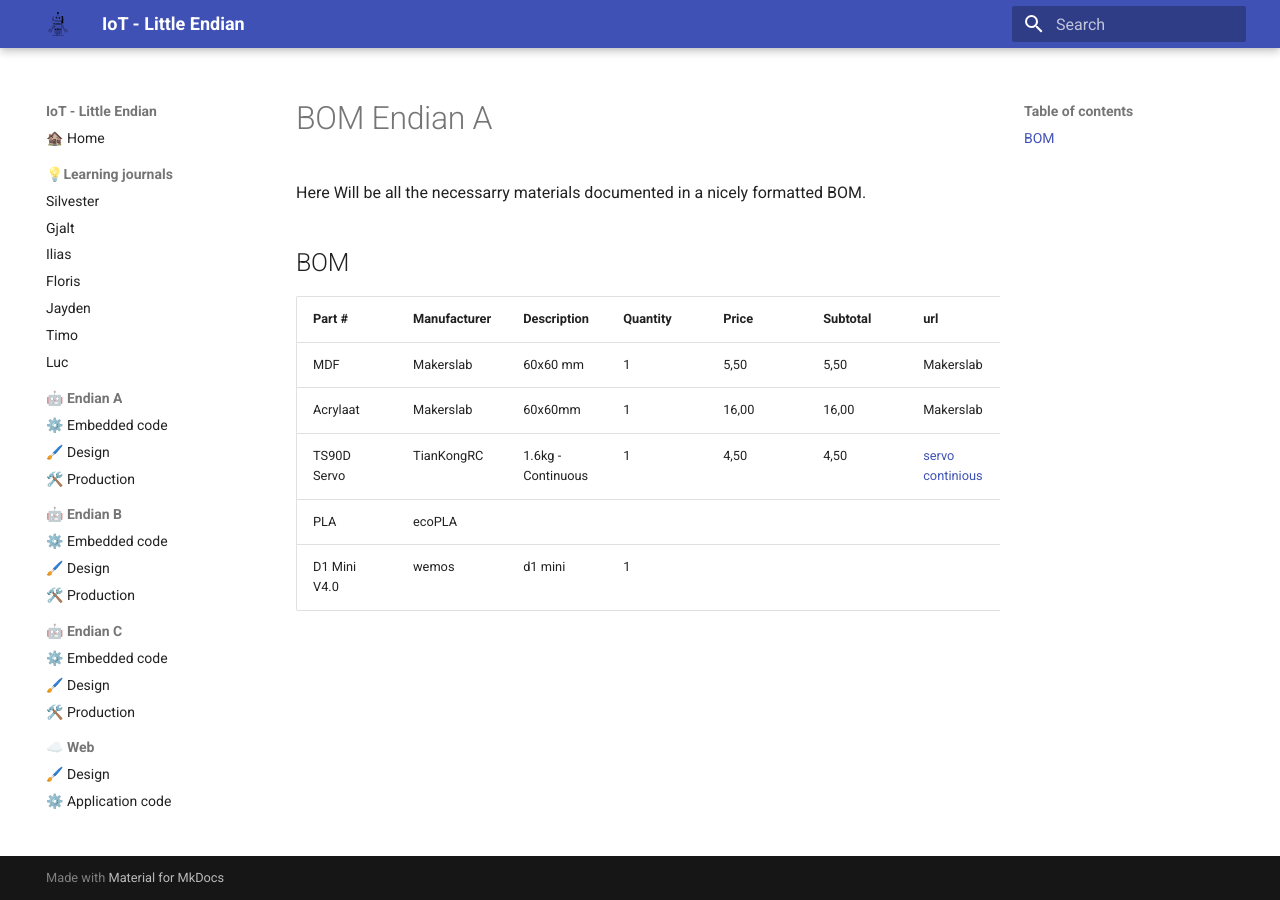
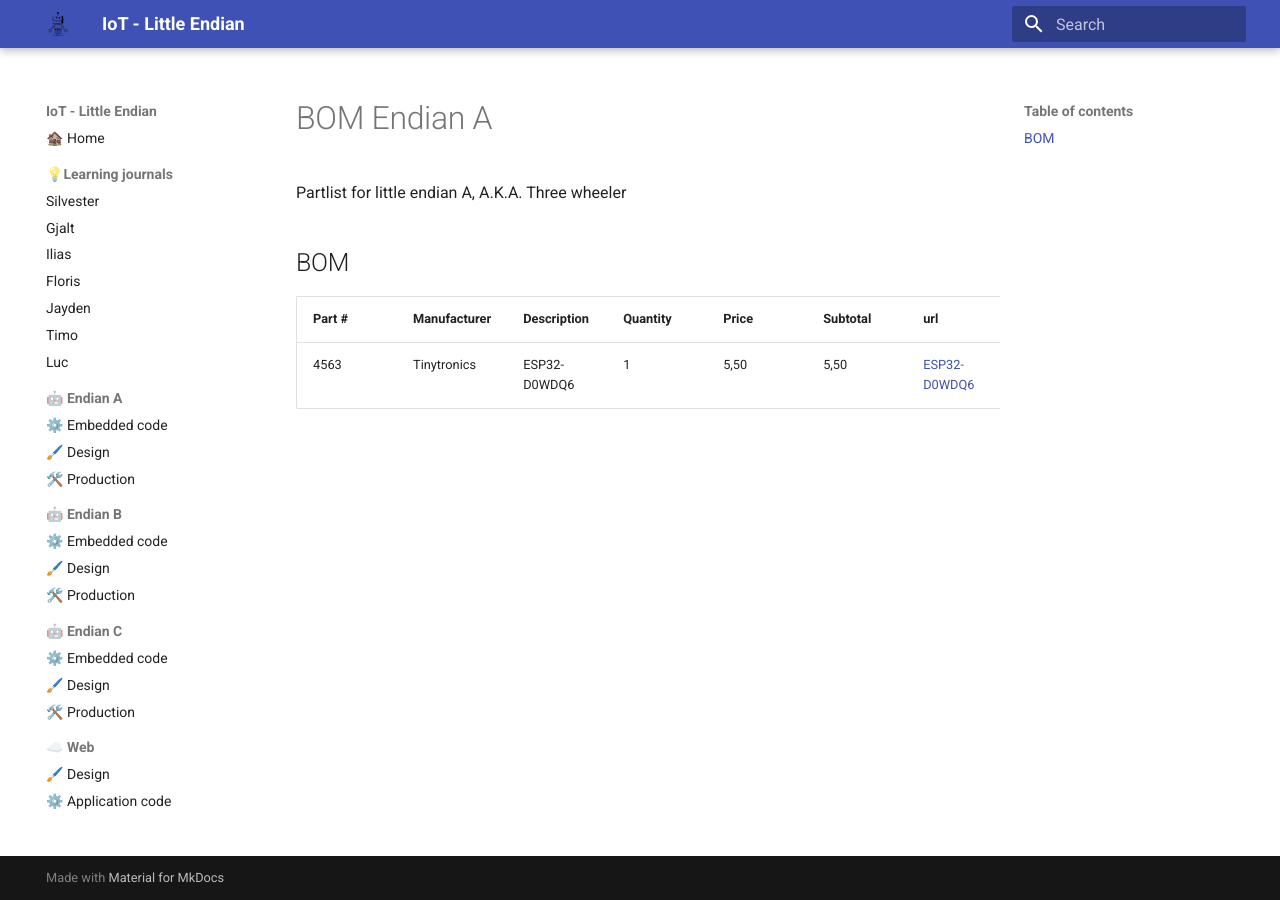
Before and after one commit to VioletHarmon2002/MyFirstRobot, an MkDocs documentation site: the page built from docs/BOM/EndianA.md, in a window 1280 px wide. Built offline with MkDocs 1.6.1 and Material for MkDocs 9.7.7, drawn with Linux system fonts in a browser that asks for light colours.

```diff
--- a/docs/BOM/EndianA.md
+++ b/docs/BOM/EndianA.md
@@ -1,13 +1,9 @@
 # BOM Endian A
 
-Here Will be all the necessarry materials documented in a nicely formatted BOM.
+Partlist for little endian A, A.K.A. Three wheeler
 
 ## BOM
 
 |Part #|Manufacturer|Description|Quantity|Price|Subtotal|url|
 |---|---|---|---|---|---|---|
-|MDF|Makerslab|60x60 mm|1|5,50|5,50|Makerslab|
-|Acrylaat|Makerslab|60x60mm|1|16,00|16,00|Makerslab|
-|TS90D Servo|TianKongRC|1.6kg - Continuous|1|4,50|4,50|[servo continious](https://www.tinytronics.nl/nl/mechanica-en-actuatoren/motoren/servomotoren/ts90d-mini-servo-1.6kg-continuous)|
-|PLA|ecoPLA||||||
-|D1 Mini V4.0|wemos|d1 mini|1||||
+| 4563 | Tinytronics | ESP32-D0WDQ6 | 1 | 5,50 | 5,50 | [ESP32-D0WDQ6](https://www.tinytronics.nl/nl/development-boards/microcontroller-boards/met-wi-fi/esp32-d0wdq6-development-board-met-li-ion-li-po-laadcircuit?sort=p.price&order=ASC) |
```
Also changed, not shown: docs/BOM/EndianB.md (added, +10 -0 lines), docs/BOM/EndianC.md (added, +8 -0 lines), docs/research-stories/Wow-factor.md (added, +41 -0 lines).
